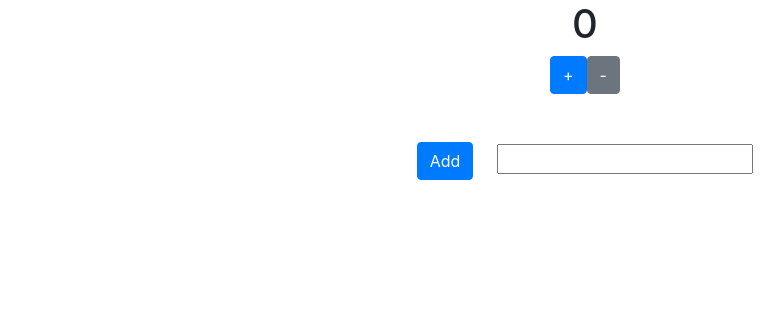
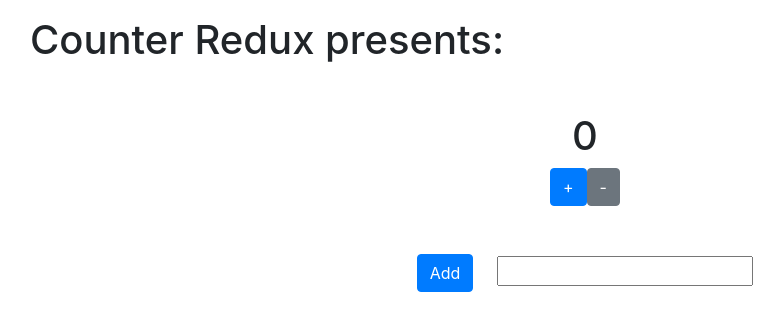
Before and after one commit to Kvin3324/counter_redux, a React (Create React App) app: page / in a window 1280 px wide. Shown: the top 330 px of the page, without its empty margins (55-839 px from the left). Built offline with nearby package versions, Linux system fonts and the light colour scheme.

Commit message:
Added container and h1

```diff
--- a/src/App.js
+++ b/src/App.js
@@ -8,7 +8,8 @@ import store from "./redux/store";
 
 function App() {
   return (
-    <div className="App">
+    <div className="App container">
+      <h1 style={{"text-align": "left"}} className="mb-5 mt-3">Counter Redux presents:</h1>
       <Counter/>
       <Buttons/>
     </div>
```
